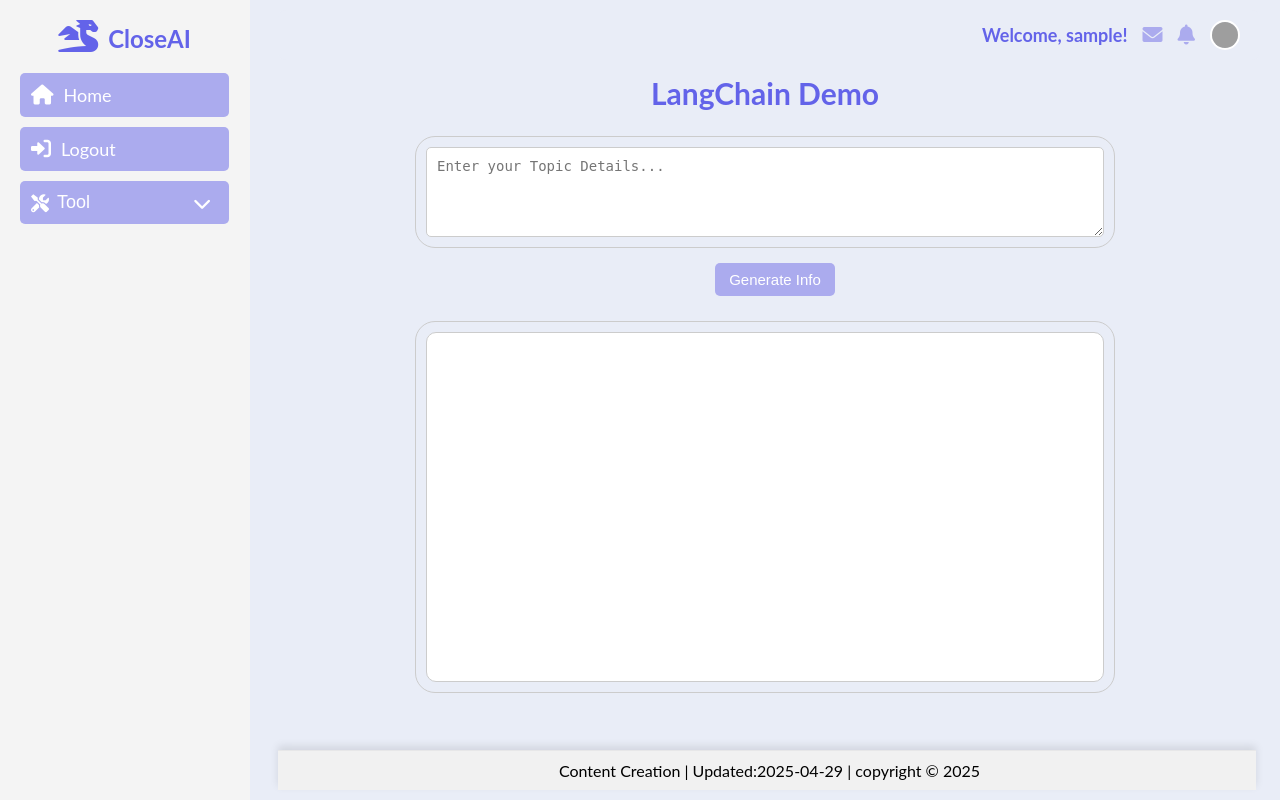
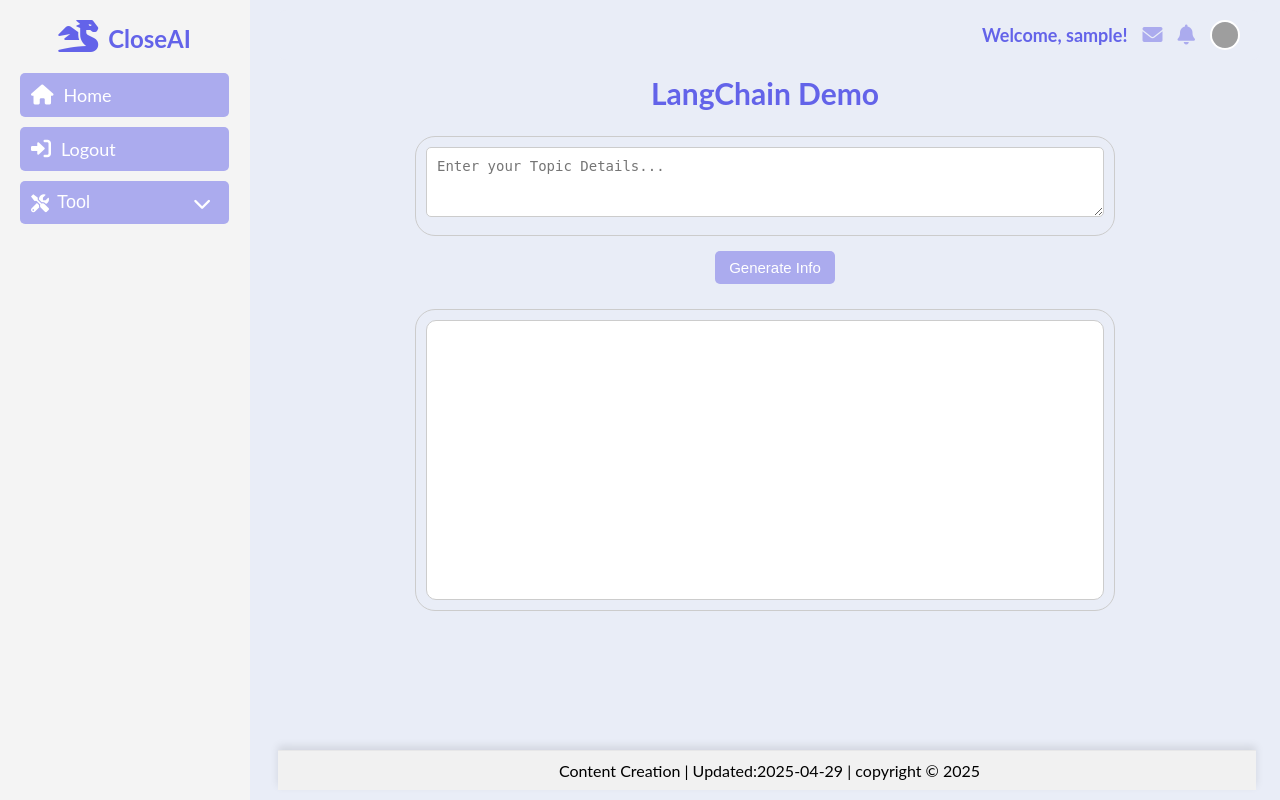
Before and after one commit to tusharkolekar24/GenAI-for-Content-Creation, a Flask app: page / in a window 1280 px wide. Run offline with Flask 3, Linux system fonts and the light colour scheme; the visitor is signed in with stand-in values (Sample User, id 1); some libraries are stand-ins or nearby versions; grey boxes are pictures that could not be loaded.

Commit message:
update css

```diff
--- a/static/css/style.css
+++ b/static/css/style.css
@@ -273,14 +273,14 @@ body {
 }
 
 .response textarea{
-    min-height: 300px;
+    min-height: 280px;
     font-family: 'Courier New', Courier, monospace;
     font-size: 20px;
 }
 
 .editable-area {
     width: 100%;
-    min-height: 350px;
+    min-height: 280px;
     padding: 20px;
     border: 1px solid #ccc;
     border-radius: 10px;
@@ -304,7 +304,7 @@ body {
 }
 
 .text-box textarea{
-    min-height: 90px;
+    min-height: 70px;
     font-size: 14px;
 }
 
```
